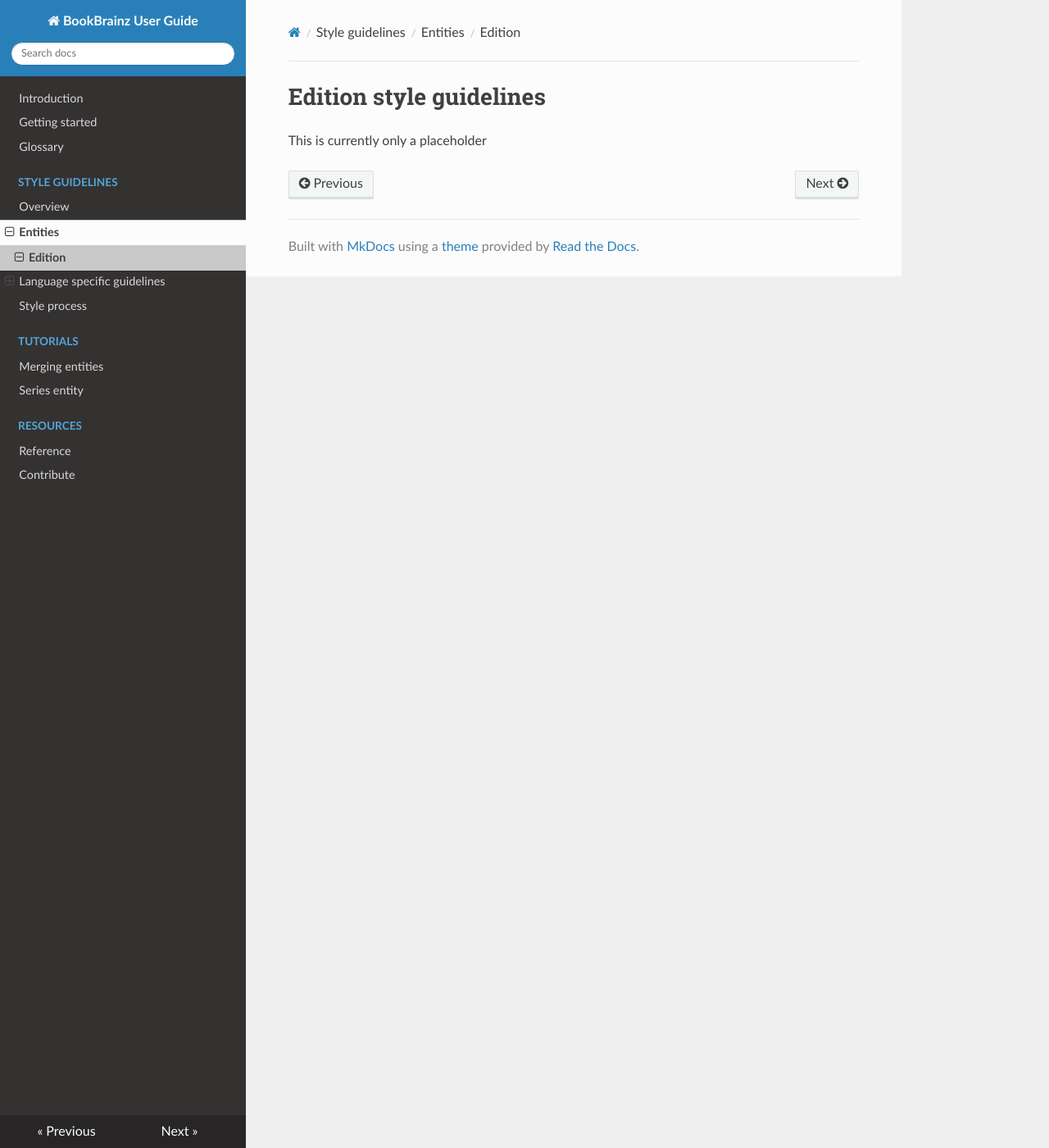
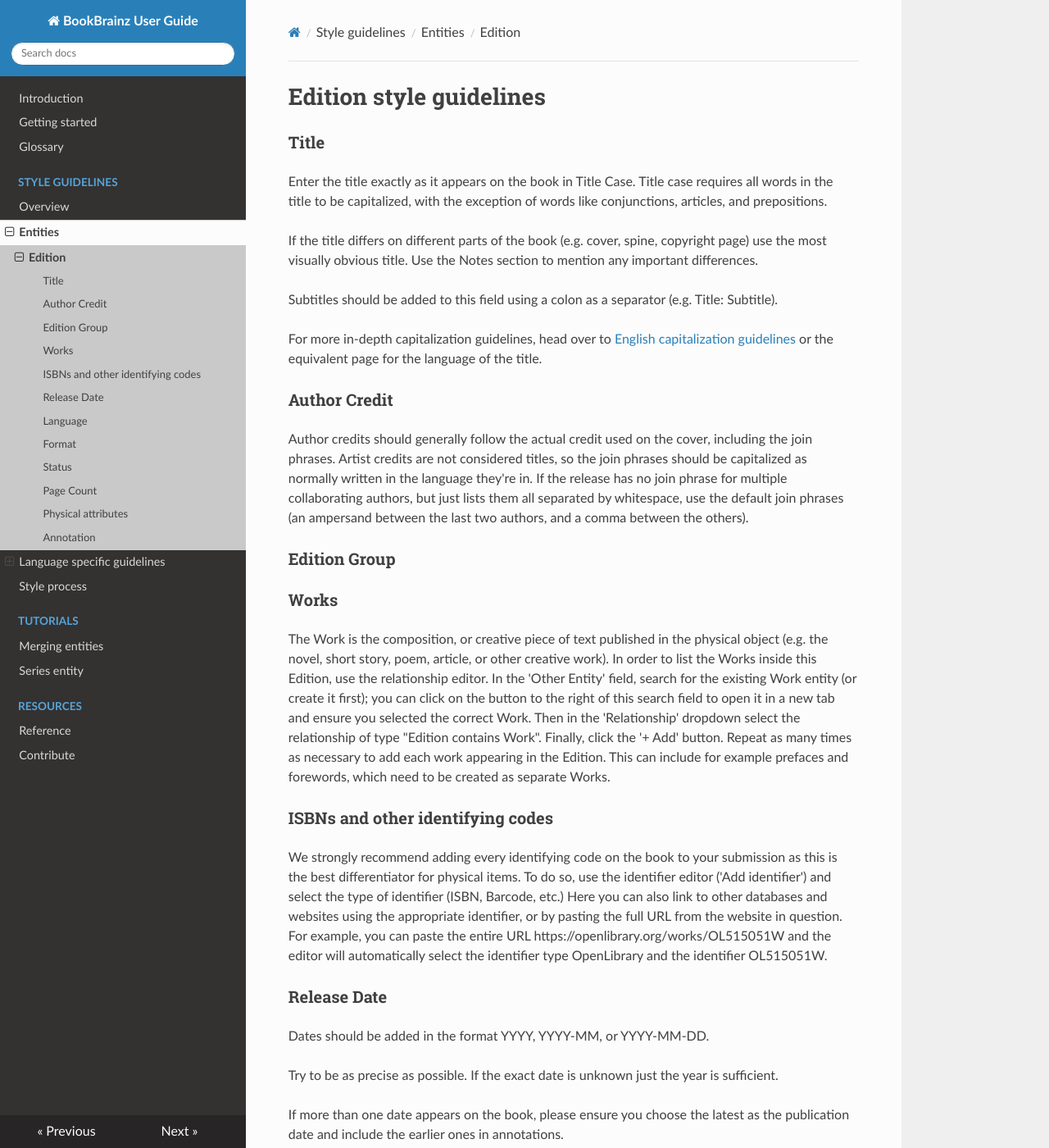
Before and after one commit to metabrainz/bookbrainz-user-guide, an MkDocs documentation site: the page built from docs/style/entities/edition.md, in a window 1280 px wide and 1400 px high. Shown: the whole window at 82% size. Built offline with MkDocs 1.6.1, drawn with Linux system fonts in a browser that asks for light colours; nearby versions of some CDN libraries; some of the changed text lies outside the part shown.

Commit message:
Add rudimentary Edition style guidelines

```diff
--- a/docs/style/entities/edition.md
+++ b/docs/style/entities/edition.md
@@ -1,3 +1,73 @@
 # Edition style guidelines
 
-This is currently only a placeholder
+### Title
+Enter the title exactly as it appears on the book in Title Case. Title case requires all words in the title to be capitalized, with the exception of words like conjunctions, articles, and prepositions.
+
+If the title differs on different parts of the book (e.g. cover, spine, copyright page) use the most visually obvious title. Use the Notes section to mention any important differences.
+
+Subtitles should be added to this field using a colon as a separator (e.g. Title: Subtitle).
+
+For more in-depth capitalization guidelines, head over to [English capitalization guidelines](style/language_specific/capitalization-en.md) or the equivalent page for the language of the title.
+
+### Author Credit
+Author credits should generally follow the actual credit used on the cover, including the join phrases.
+Artist credits are not considered titles, so the join phrases should be capitalized as normally written in the language they're in.
+If the release has no join phrase for multiple collaborating authors, but just lists them all separated by whitespace, use the default join phrases (an ampersand between the last two authors, and a comma between the others).
+
+### Edition Group
+
+
+### Works
+The Work is the composition, or creative piece of text published in the physical object (e.g. the novel, short story, poem, article, or other creative work).
+In order to list the Works inside this Edition, use the relationship editor.
+In the 'Other Entity' field, search for the existing Work entity (or create it first); you can click on the button to the right of this search field to open it in a new tab and ensure you selected the correct Work.
+Then in the 'Relationship' dropdown select the relationship of type "Edition contains Work".
+Finally, click the '+ Add' button. Repeat as many times as necessary to add each work appearing in the Edition. This can include for example prefaces and forewords, which need to be created as separate Works.
+
+### ISBNs and other identifying codes
+We strongly recommend adding every identifying code on the book to your submission as this is the best differentiator for physical items.
+To do so, use the identifier editor ('Add identifier') and select the type of identifier (ISBN, Barcode, etc.)
+Here you can also link to other databases and websites using the appropriate identifier, or by pasting the full URL from the website in question.
+For example, you can paste the entire URL https://openlibrary.org/works/OL515051W and the editor will automatically select the identifier type OpenLibrary and the identifier OL515051W.
+
+### Release Date
+Dates should be added in the format YYYY, YYYY-MM, or YYYY-MM-DD.
+
+Try to be as precise as possible. If the exact date is unknown just the year is sufficient.
+
+If more than one date appears on the book, please ensure you choose the latest as the publication date and include the earlier ones in annotations.
+
+### Language
+The language(s) used for the contents of the book. If the book is in multiple languages, you can add multiple languages.
+
+### Format
+This describes the physical form of the book (e.g. paperback, hardback, journal, e-book, etc.)
+
+The same work in different formats should be entered into the database as separate items.
+
+Use the Notes field to add more descriptions for unique items if needed.
+
+### Status
+
+### Page Count
+Use the page number printed on the last page of the book.
+
+This might not be the same as the physical number of pages, which might include unnumbered pages at the beginning or end of the book.
+
+
+### Physical attributes
+Enter the physical attributes (dimensions, weight) of the book.
+<!-- Select your preferred unit of measurement from the dropdown menu on the right. -->
+Width refers to the length of the cover from left to right.
+Height refers to the length of the book from the top to the bottom of the cover.
+Depth refers to how thick the book is; this should be measured by the width of the spine.
+Enter the weight of the book to one decimal place (if needed).
+
+
+
+### Annotation
+Use this free text field to add any additional details about the book that don't fit in any of the above fields. This includes distinguishing features of the book, or secondary sources consulted for the submission.
+
+Don't use this field for data that belongs in another field.
+
+Please do not include subjective opinions, reviews, promotional language or hype, or condition notes.
```
